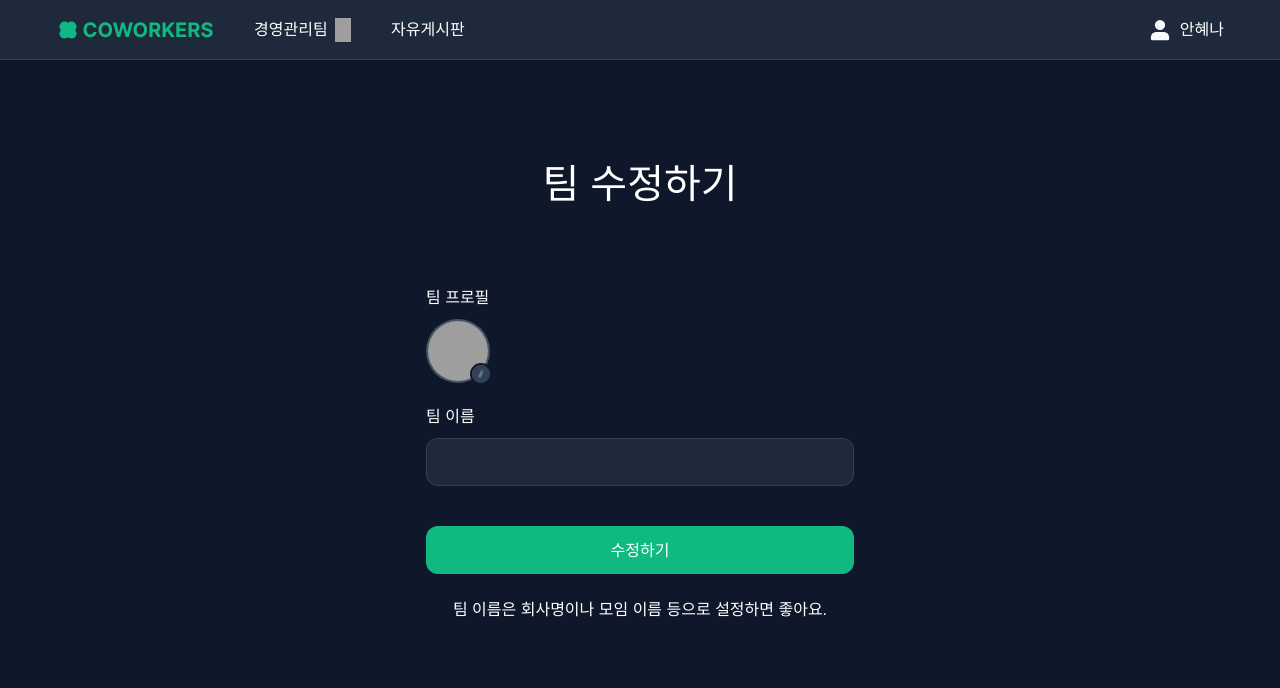
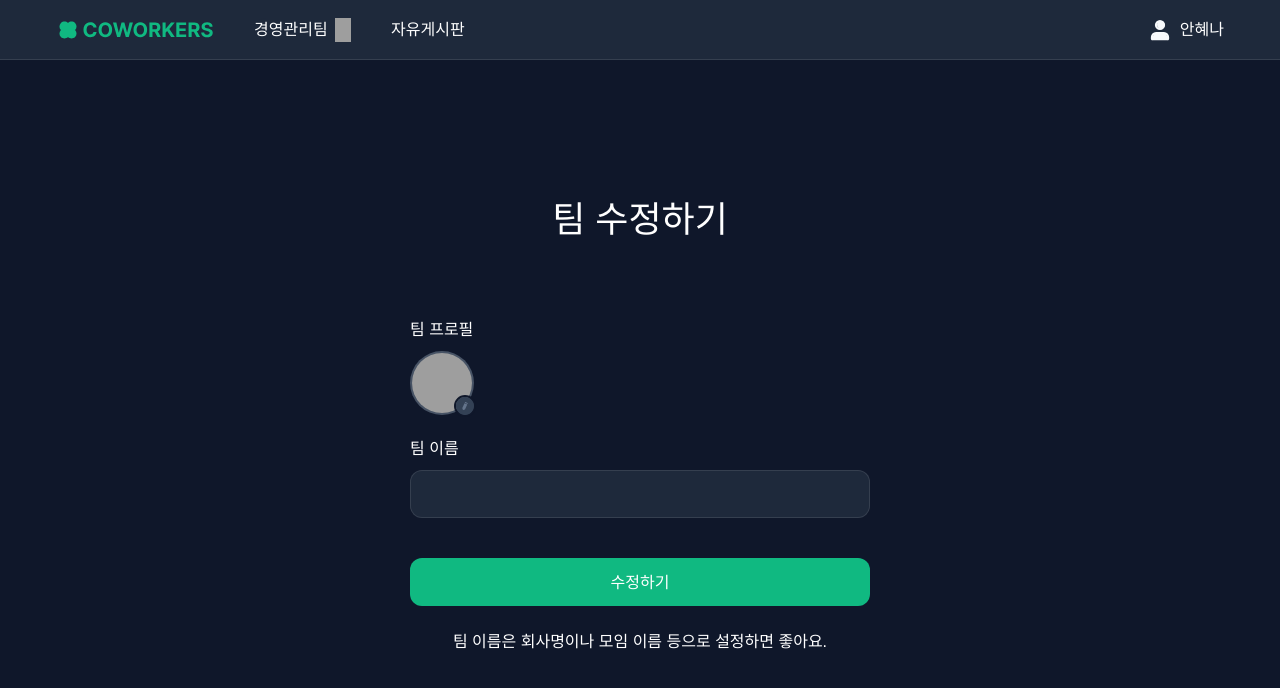
Before and after one commit to ozen0718/coworkers, a Next.js app: page /1/edit in a window 1280 px wide. Shown: the top 688 px of the page. Built offline with nearby package versions, Linux system fonts and the light colour scheme; grey boxes are pictures that could not be loaded.

Commit message:
[Refactor] Teampage-edit page layout

```diff
--- a/src/app/(main)/[teamid]/edit/page.tsx
+++ b/src/app/(main)/[teamid]/edit/page.tsx
@@ -1,6 +1,8 @@
 import EditableTeamProfileSection from './EditableTeamProfileSection';
 import EditableTeamNameSection from './EditableTeamNameSection';
 import EditButton from './EditButton';
+import clsx from 'clsx';
+import { AuthPagesLayout, PageTitleStyle } from '@/styles/pageStyle';
 
 export default function TeamEditPage() {
   const mockTeamData = {
@@ -9,15 +11,15 @@ export default function TeamEditPage() {
   };
 
   return (
-    <div className="mx-auto flex w-[375px] flex-col justify-center px-4 py-14 md:w-[460px] md:py-25">
-      <h2 className="text-center text-2xl leading-[28px] font-medium lg:text-[40px] lg:leading-[48px]">
+    <div className={clsx(AuthPagesLayout, 'mt-14')}>
+      <h2 className={PageTitleStyle}>
         팀 수정하기
       </h2>
 
       <div className="mt-6 flex flex-col gap-6 md:mt-20">
         <EditableTeamProfileSection teamProfileUrl={mockTeamData.image} />
         {/* TODO: Input 교체 후 {mockTeamData.name} 추가 */}
-        <EditableTeamNameSection/>
+        <EditableTeamNameSection />
       </div>
 
       <EditButton />
```
